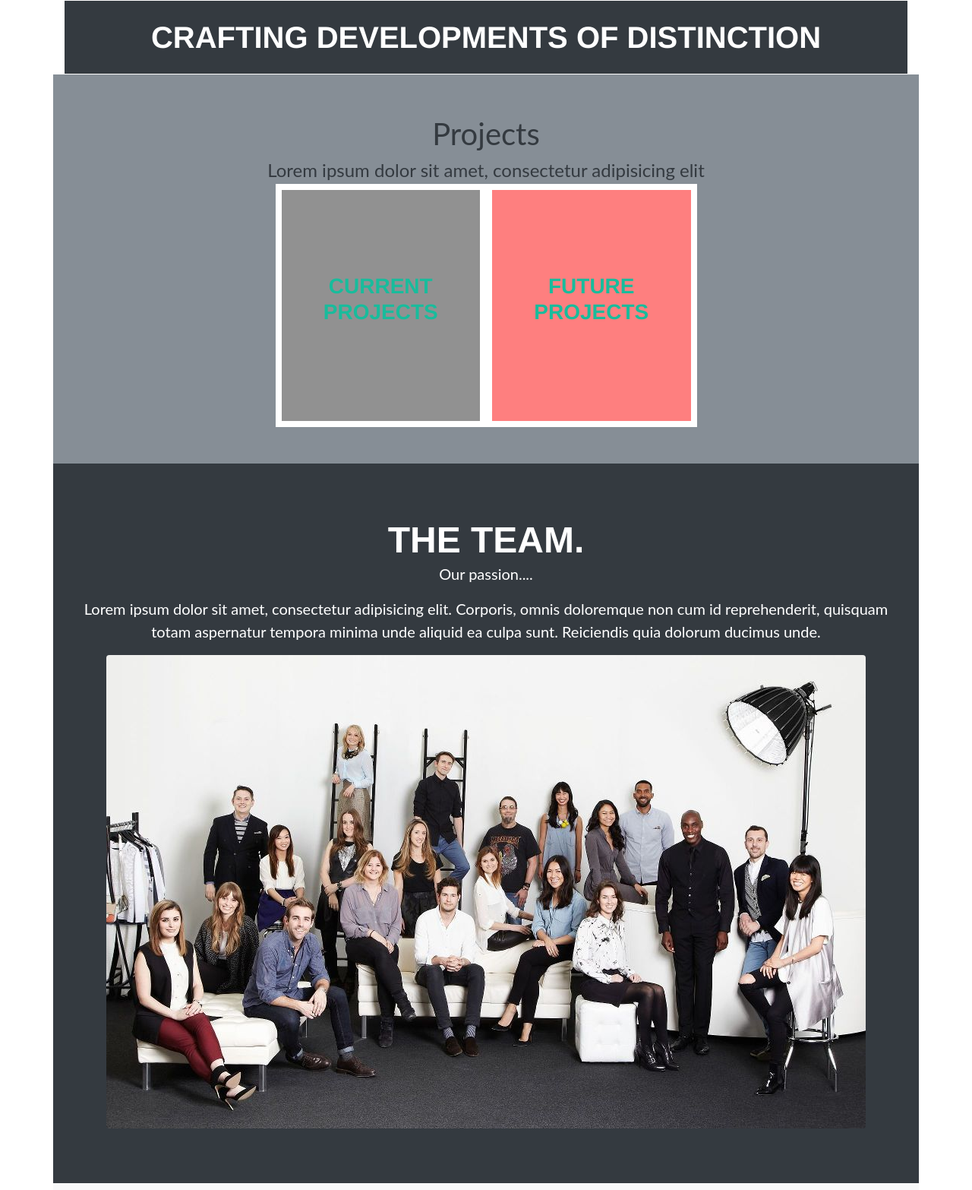
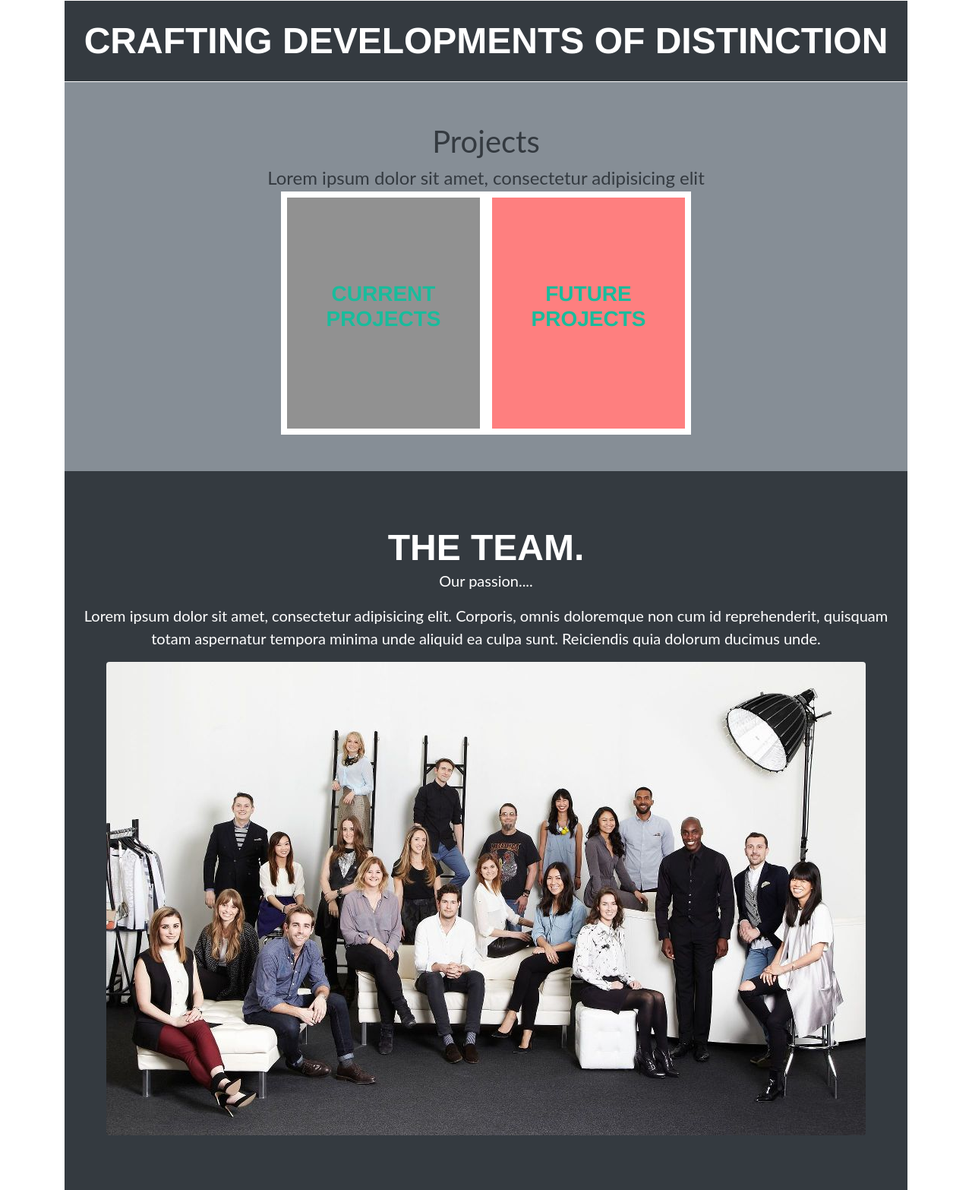
Before and after one commit to Danielmarkswinkles/new-nama, a plain HTML site: page index.html in a window 1280 px wide. Shown: the part 680-2246 px from the top of the page at 76% size. Drawn offline with Linux system fonts and the light colour scheme; a web font is replaced by a local one.

Commit message:
commit51117v5

```diff
--- a/index.html
+++ b/index.html
@@ -90,7 +90,7 @@
 			<div class="row"><br></div>
 				<div class="row">
 					<div class="col-lg-12 text-center text-white ">
-					  <h2 style="font-size: 2.5rem">Crafting developments of distinction</h2>
+					  <h2>Crafting developments of distinction</h2>
 					</div>
 				</div>
 				<div class="row"><br></div>
@@ -98,7 +98,7 @@
 		</div>
 	</section>
 
-
+<div class="container">
 	<div class="container bg-secondary">
 		 <section class="py-5 new" id="projects">
 
@@ -136,7 +136,9 @@
 			</div>
 		</section>
 	</div>
+</div>
 
+<div class="container">
 		<div class ="container bg-dark" id="teamxxx">
 		<section class="py-5 new" id="team">
 		<div class="row"><br></div>
@@ -153,8 +155,9 @@
 		<div class="row"><br></div>
 		  </section>
 	  </div>
+  </div>
 
-
+<div class="container">
 		 <div class="container bg-light">
 		  <section class="py-5 new" id="whatsnew">
 
@@ -203,7 +206,7 @@
 		</div>
 	</section>
 	</div>
-
+</div>
 
 
     <!-- Contacts -->
```
